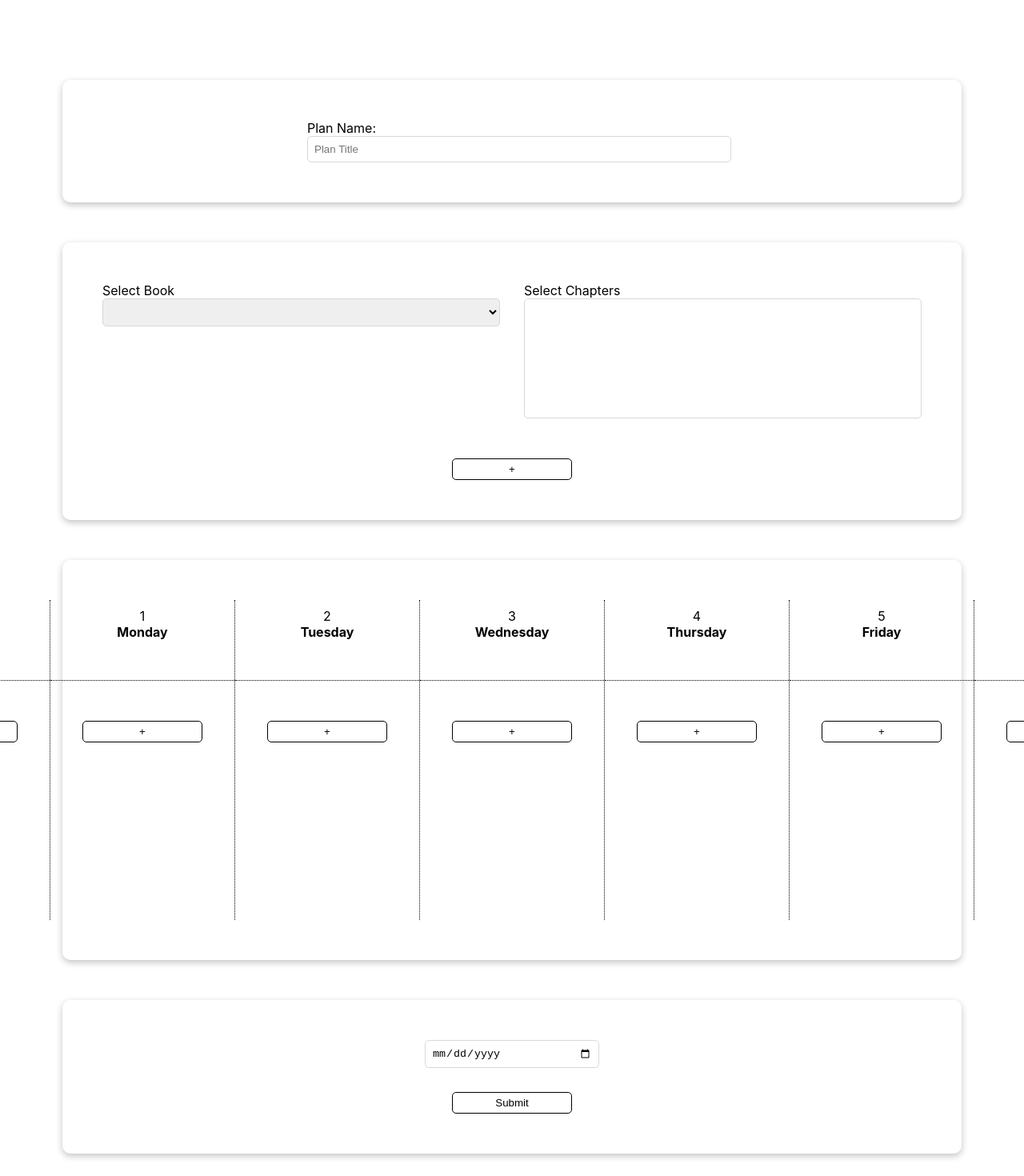
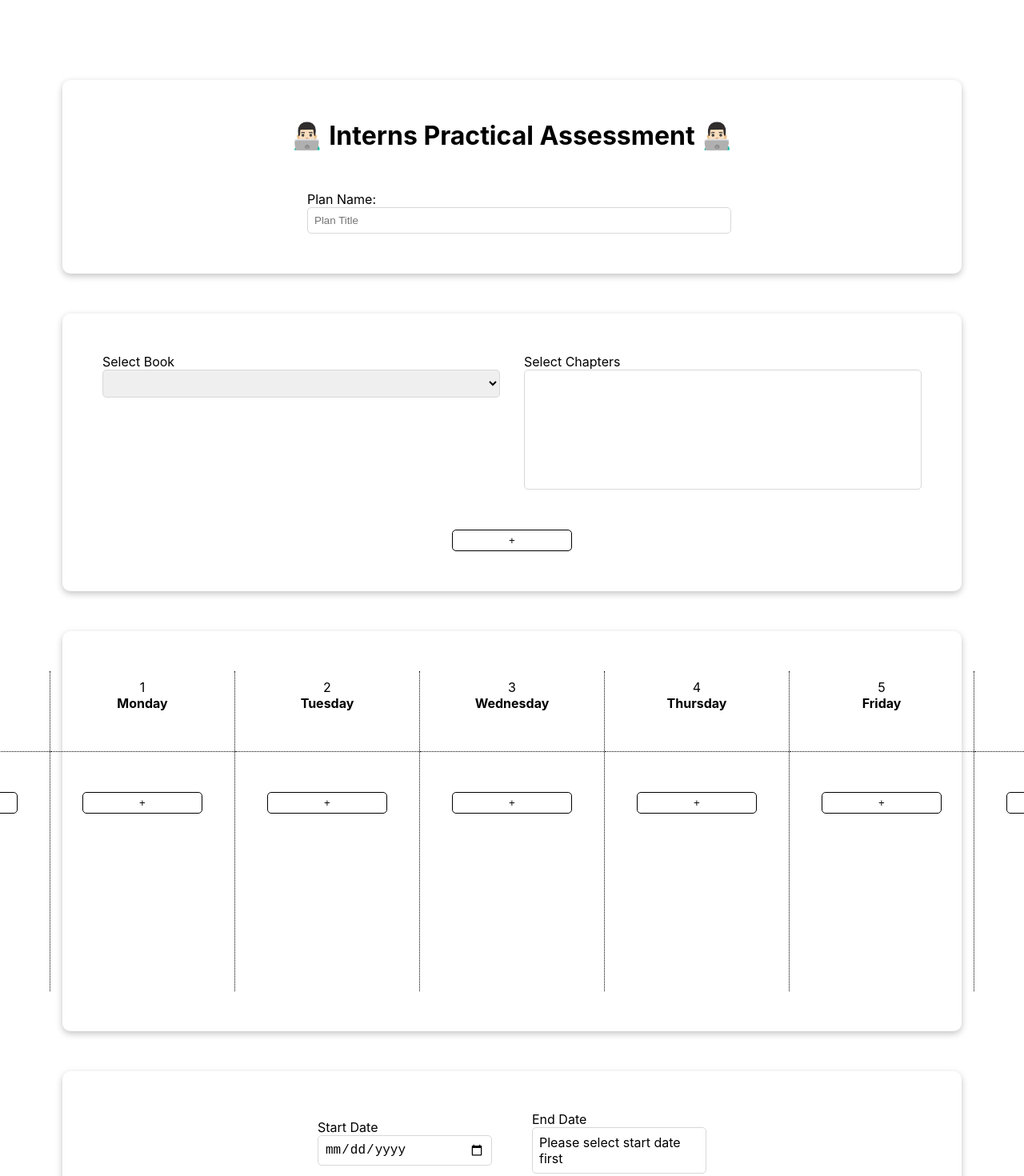
Before and after one commit to sarjil-zwt/internshipassessment, a React (Create React App) app: page / in a window 1280 px wide. Shown: the top 1470 px of the page at 80% size. Built offline with nearby package versions, Linux system fonts and the light colour scheme.

Commit message:
Fixed some key errors and remove console.log

```diff
--- a/src/App.css
+++ b/src/App.css
@@ -68,7 +68,7 @@ hr {
   margin: 50px 0;
 }
 
-.header {
+.top {
   display: flex;
   align-items: center;
   flex-direction: column;
@@ -77,12 +77,13 @@ hr {
   padding: 50px;
   border-radius: 10px;
   box-shadow: rgba(0, 0, 0, 0.24) 0px 3px 8px;
+  gap: 50px;
 }
-.header > div {
+.top > div {
   width: 50%;
 }
 
-.header > div > input {
+.top > div > input {
   width: 100%;
 }
 
@@ -108,3 +109,17 @@ hr {
 .dates > input {
   width: 200px;
 }
+
+.startdate {
+  width: 200px;
+  padding: 0.5rem;
+  font-size: 1rem;
+}
+
+.enddate {
+  padding: 0.5rem;
+  font-size: 1rem;
+  border-radius: 5px;
+  border: 1px solid rgb(216, 216, 216);
+  width: 200px;
+}
--- a/src/App.js
+++ b/src/App.js
@@ -36,9 +36,6 @@ function App() {
     if (date.getTime() <= today) {
       return toast("👿 Please select date from tomorrow 👿");
     }
-
-    // const selectedBooks = JSON.parse(localStorage.getItem("selectedbooks"));
-    // const timingState = JSON.parse(localStorage.getItem("timingState"));
 
     if (!selectedBooks || !timingState) {
       return toast("👿 Please Select books and times 👿");
@@ -180,8 +177,6 @@ function App() {
         },
       ];
 
-      console.log(newArray);
-
       localStorage.setItem("entries", JSON.stringify(newArray));
     } else {
       const newArray = [
@@ -203,8 +198,6 @@ function App() {
 
       localStorage.setItem("entries", JSON.stringify(newArray));
     }
-
-    console.log(timingState, selectedBooks, "**************");
 
     setSelectedBooks([
       {
@@ -234,7 +227,9 @@ function App() {
   return (
     <div className="App">
       <Toaster position="top-center" reverseOrder={true} />
-      <div className="header">
+
+      <div className="top">
+        <h1>👨🏻‍💻 Interns Practical Assessment 👨🏻‍💻</h1>
         <div>
           <p>Plan Name: </p>
           <input
@@ -255,10 +250,25 @@ function App() {
 
       <div className="footer">
         <div className="dates">
-          <input type="date" onChange={handleDateChange} name="" id="" />
-          {enddate && (
-            <p className="enddate">End Date - {moment(enddate).format("ll")}</p>
-          )}
+          <div>
+            <p>Start Date</p>
+            <input
+              type="date"
+              className="startdate"
+              onChange={handleDateChange}
+              name=""
+              id=""
+            />
+          </div>
+
+          <div>
+            <p className="">End Date </p>
+            <p className="enddate">
+              {enddate
+                ? moment(enddate).format("ll")
+                : "Please select start date first"}
+            </p>
+          </div>
         </div>
 
         <button className="submitbutton" onClick={handleSubmit}>
--- a/src/components/bookselect/BookSelect.jsx
+++ b/src/components/bookselect/BookSelect.jsx
@@ -42,8 +42,6 @@ const BookSelect = ({ selectedBooks, setSelectedBooks }) => {
       return item;
     });
 
-    console.log(updatedBooks);
-
     setSelectedBooks(updatedBooks);
   };
 
@@ -59,7 +57,6 @@ const BookSelect = ({ selectedBooks, setSelectedBooks }) => {
       }
       return item;
     });
-    console.log(updatedBooks);
     setSelectedBooks(updatedBooks);
   };
   return (
@@ -97,8 +94,12 @@ const BookSelect = ({ selectedBooks, setSelectedBooks }) => {
                 disabled={sb.disabled}
                 className="bookchapterselect"
               >
-                {sb?.chaptersOptions?.map((chapter) => {
-                  return <option value={chapter.id}>{chapter.name}</option>;
+                {sb?.chaptersOptions?.map((chapter, i) => {
+                  return (
+                    <option value={chapter.id} key={i}>
+                      {chapter.name}
+                    </option>
+                  );
                 })}
               </select>
             </div>
--- a/src/components/timingselect/TimingSelect.jsx
+++ b/src/components/timingselect/TimingSelect.jsx
@@ -36,14 +36,12 @@ const TimingSelect = ({ timingState, setTimingState }) => {
     };
 
     updatedTimes[index] = [...timingState[index], newField];
-    console.log(updatedTimes);
 
     setTimingState(updatedTimes);
   };
 
   const isFromOptionDisabled = (k, time) => {
     let timesOfDay = timingState[k];
-    // console.log(timesOfDay, "Times of day");
 
     if (timesOfDay.length > 1) {
       for (let i = 0; i < timesOfDay.length - 1; i++) {
```
